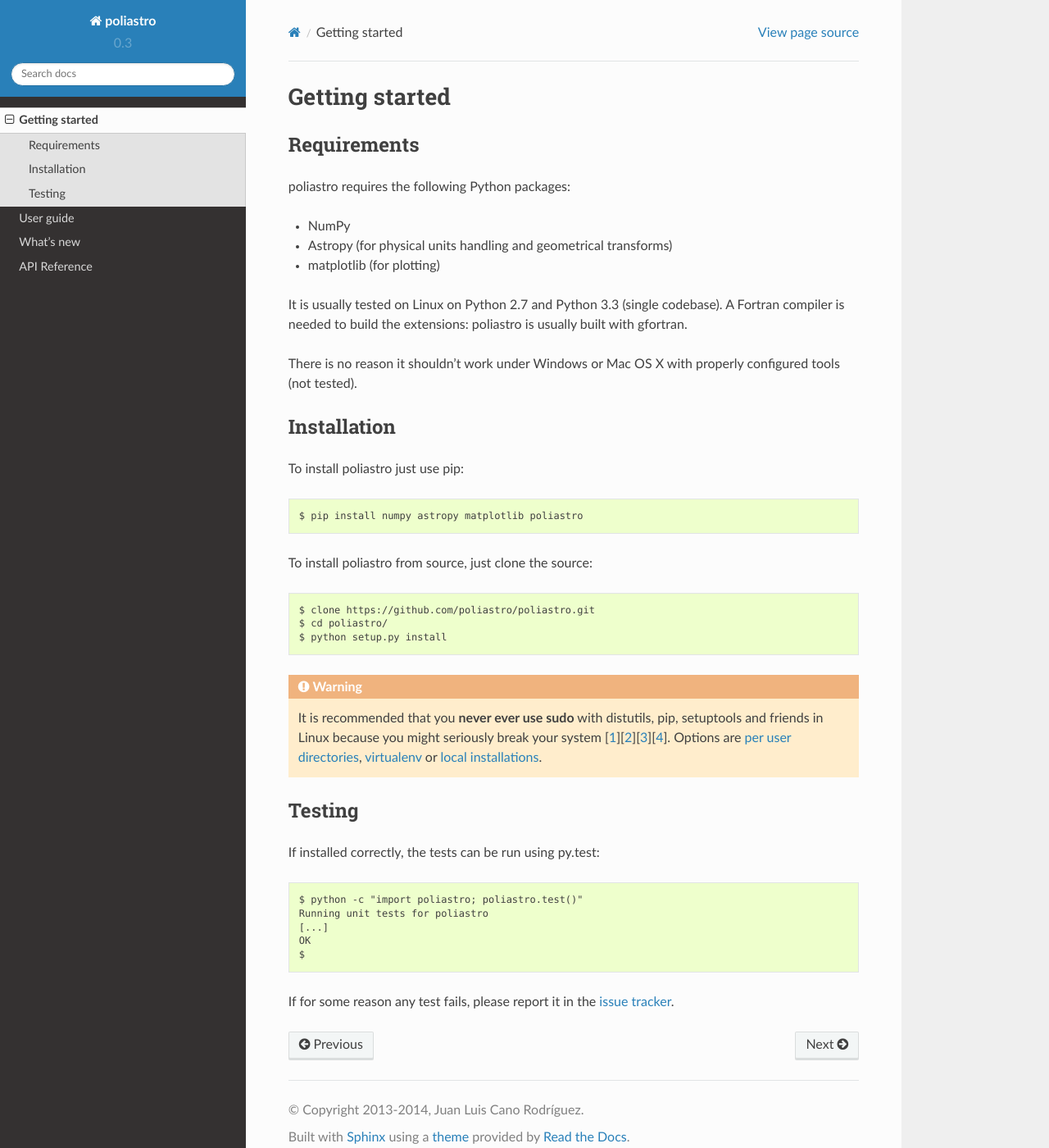
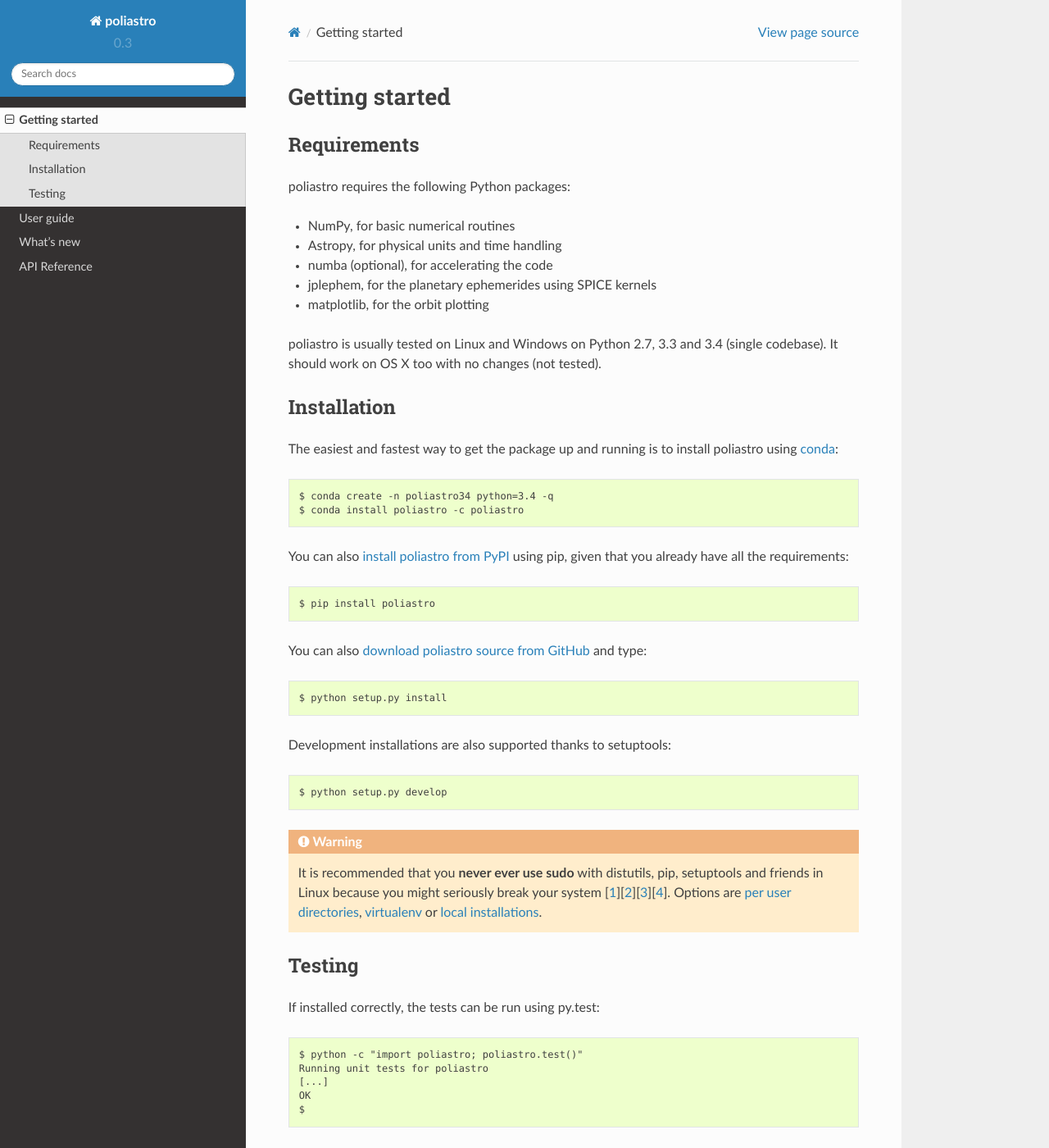
Before and after one commit to poliastro/poliastro, a Sphinx documentation site: the page built from docs/source/getting_started.rst, in a window 1280 px wide and 1400 px high. Shown: the whole window at 82% size. Built offline with Sphinx 7.4.7 and the Read the Docs theme 2.0.0, drawn with Linux system fonts in a browser that asks for light colours.

Commit message:
WIP: Updating 0.3 docs Added release notes to changelog, hence closes #33

```diff
--- a/docs/source/getting_started.rst
+++ b/docs/source/getting_started.rst
@@ -6,29 +6,39 @@
 
 poliastro requires the following Python packages:
 
-* NumPy
-* Astropy (for physical units handling and geometrical transforms)
-* matplotlib (for plotting)
+* NumPy, for basic numerical routines
+* Astropy, for physical units and time handling
+* numba (optional), for accelerating the code
+* jplephem, for the planetary ephemerides using SPICE kernels
+* matplotlib, for the orbit plotting
 
-It is usually tested on Linux on Python 2.7 and Python 3.3 (single codebase).
-A Fortran compiler is needed to build the extensions: poliastro
-is usually built with gfortran.
-
-There is no reason it shouldn't work under Windows or Mac OS X with
-properly configured tools (not tested).
+poliastro is usually tested on Linux and Windows on Python 2.7, 3.3 and 3.4
+(single codebase). It should work on OS X too with no changes (not tested).
 
 Installation
 ------------
 
-To install poliastro just use pip::
+The easiest and fastest way to get the package up and running is to
+install poliastro using `conda <http://conda.io>`_::
 
-  $ pip install numpy astropy matplotlib poliastro
+  $ conda create -n poliastro34 python=3.4 -q
+  $ conda install poliastro -c poliastro
 
-To install poliastro from source, just clone the source::
+You can also `install poliastro from PyPI`_ using pip, given that you already
+have all the requirements::
 
-  $ clone https://github.com/poliastro/poliastro.git
-  $ cd poliastro/
+  $ pip install poliastro
+
+You can also `download poliastro source from GitHub`_ and type::
+
   $ python setup.py install
+
+Development installations are also supported thanks to setuptools::
+
+  $ python setup.py develop
+
+.. _`install poliastro from PyPI`: https://pypi.python.org/pypi/poliastro/
+.. _`download poliastro source from GitHub`: http://github.com/poliastro/poliastro
 
 .. warning::
 
```
Also changed, not shown: docs/source/api.rst (+12 -0 lines), docs/source/changelog.rst (+32 -0 lines), docs/source/index.rst (+20 -16 lines), docs/source/user_guide.rst (+9 -2 lines), 3 other files.
